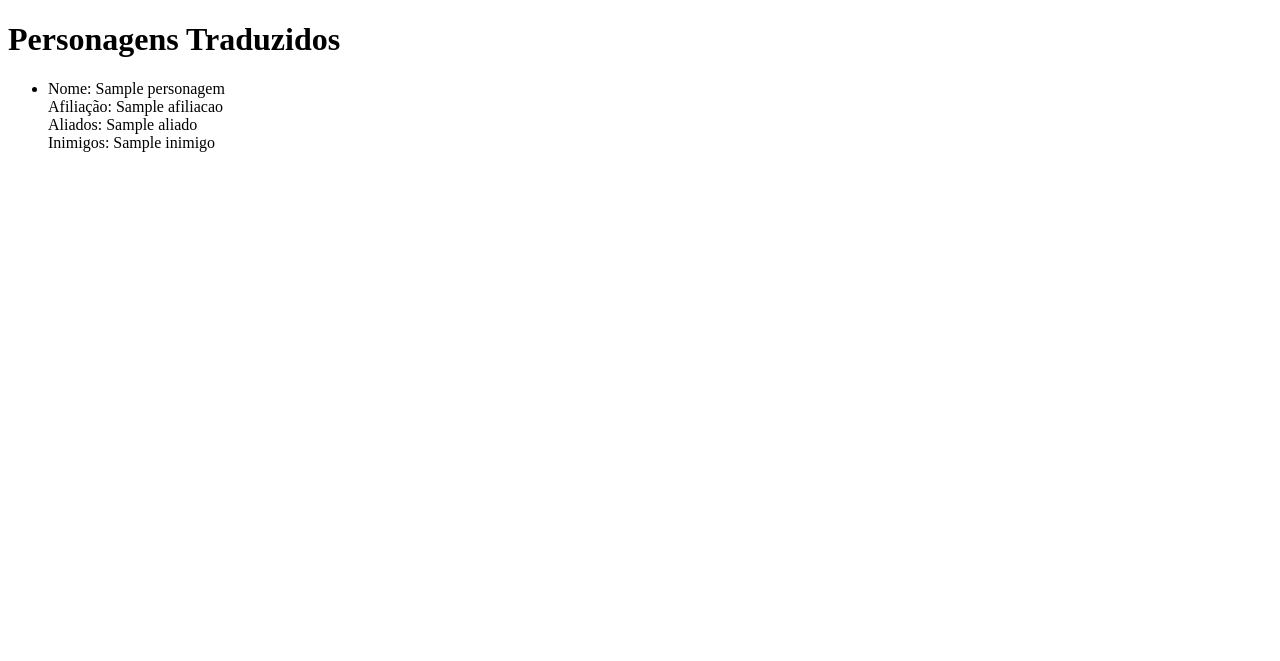
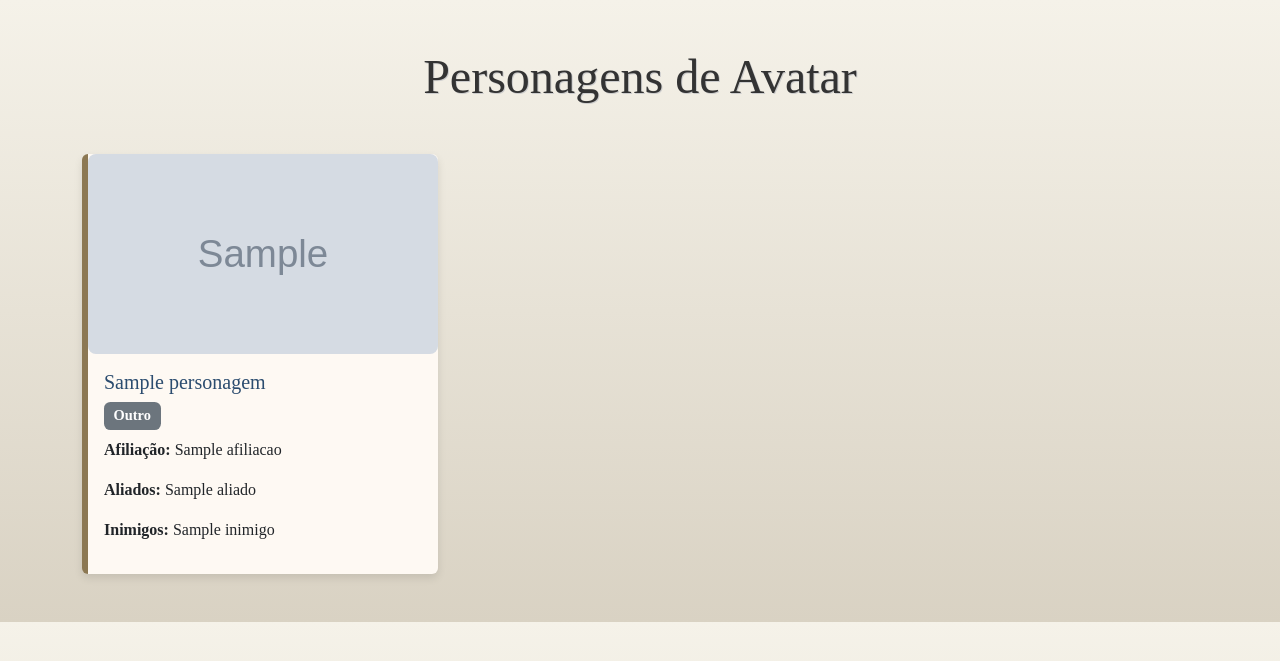
Before and after one commit to tharbuini/projeto-backend-avatar, a Django app: template projeto_python_api_avatar/api_avatar/templates/index.html in a window 1280 px wide. Shown: the top 661 px of the page. Run offline with Django 5.2, Linux system fonts and the light colour scheme; the template is opened without the code that fills it: most values are stand-ins (such as "Sample title", 1, 10 or a date in 2020); grey boxes marked "Sample" are stand-in pictures.

Commit message:
style(index.html): adicionando bootstrap no template e personalizando com tema do Avatar.

```diff
--- a/projeto_python_api_avatar/api_avatar/templates/index.html
+++ b/projeto_python_api_avatar/api_avatar/templates/index.html
@@ -1,21 +1,106 @@
 <!DOCTYPE html>
-<html lang="en">
+<html lang="pt-br">
 <head>
     <meta charset="UTF-8">
     <meta name="viewport" content="width=device-width, initial-scale=1.0">
-    <title>Personagens</title>
+    <title>Personagens - Avatar</title>
+
+    <!-- Bootstrap -->
+    <link href="https://cdn.jsdelivr.net/npm/bootstrap@5.3.3/dist/css/bootstrap.min.css" rel="stylesheet">
+
+    <!-- Fonte temática (inspirada em Avatar) -->
+    <link href="https://fonts.googleapis.com/css2?family=Noto+Serif+SC:wght@500&display=swap" rel="stylesheet">
+
+    <style>
+        body {
+            font-family: 'Noto Serif SC', serif;
+            background: linear-gradient(to bottom, #f5f2e9, #d9d2c3);
+            color: #2c2c2c;
+        }
+
+        h1 {
+            font-size: 3rem;
+            text-align: center;
+            margin-top: 1rem;
+            color: #333;
+            text-shadow: 1px 1px #ccc;
+        }
+
+        .card {
+            border: none;
+            background-color: #fef9f3;
+            border-left: 6px solid #8c7853;
+            box-shadow: 0 4px 8px rgba(0, 0, 0, 0.1);
+            transition: transform 0.2s;
+        }
+
+        .card:hover {
+            transform: scale(1.02);
+        }
+
+        .card-title {
+            color: #2b4c6f;
+        }
+
+        .nation-tag {
+            font-size: 0.9rem;
+            font-weight: bold;
+            padding: 0.2rem 0.6rem;
+            border-radius: 0.4rem;
+            display: inline-block;
+            margin-bottom: 0.5rem;
+        }
+
+        .agua { background-color: #cce5ff; color: #004085; }
+        .terra { background-color: #d4edda; color: #155724; }
+        .fogo { background-color: #f8d7da; color: #721c24; }
+        .ar   { background-color: #fff3cd; color: #856404; }
+
+        .person-img {
+            max-height: 200px;
+            object-fit: cover;
+            border-radius: 8px;
+        }
+    </style>
 </head>
 <body>
-    <h1>Personagens Traduzidos</h1>
-    <ul>
-        {% for personagem in personagens %}
-            <li>
-                Nome: {{ personagem.nome }}<br>
-                Afiliação: {{ personagem.afiliacao }}<br>
-                Aliados: {{ personagem.aliados|last}}<br>
-                Inimigos: {{ personagem.inimigos|last}}<br>
-            </li>
-        {% endfor %}
-    </ul>
+    <div class="container my-5">
+        <h1>Personagens de Avatar</h1>
+
+        <div class="row row-cols-1 row-cols-md-2 row-cols-lg-3 g-4 mt-4">
+            {% for personagem in personagens %}
+                <div class="col">
+                    <div class="card h-100">
+                        {% if personagem.photoUrl %}
+                            <img src="{{ personagem.photoUrl }}" class="card-img-top person-img" alt="Imagem de {{ personagem.nome }}">
+                        {% endif %}
+                        <div class="card-body">
+                            <h5 class="card-title">{{ personagem.nome }}</h5>
+
+                            {# Detecta a afiliação e aplica uma classe de cor #}
+                            {% if "água" in personagem.afiliacao|lower %}
+                                <span class="nation-tag agua">Tribo da Água</span>
+                            {% elif "terra" in personagem.afiliacao|lower %}
+                                <span class="nation-tag terra">Nação da Terra</span>
+                            {% elif "fogo" in personagem.afiliacao|lower %}
+                                <span class="nation-tag fogo">Nação do Fogo</span>
+                            {% elif "ar" in personagem.afiliacao|lower %}
+                                <span class="nation-tag ar">Nômades do Ar</span>
+                            {% else %}
+                                <span class="nation-tag bg-secondary text-white">Outro</span>
+                            {% endif %}
+
+                            <p><strong>Afiliação:</strong> {{ personagem.afiliacao }}</p>
+                            <p><strong>Aliados:</strong> {{ personagem.aliados|join:", " }}</p>
+                            <p><strong>Inimigos:</strong> {{ personagem.inimigos|join:", " }}</p>
+                        </div>
+                    </div>
+                </div>
+            {% endfor %}
+        </div>
+    </div>
+
+    <!-- Bootstrap JS -->
+    <script src="https://cdn.jsdelivr.net/npm/bootstrap@5.3.3/dist/js/bootstrap.bundle.min.js"></script>
 </body>
 </html>
```
